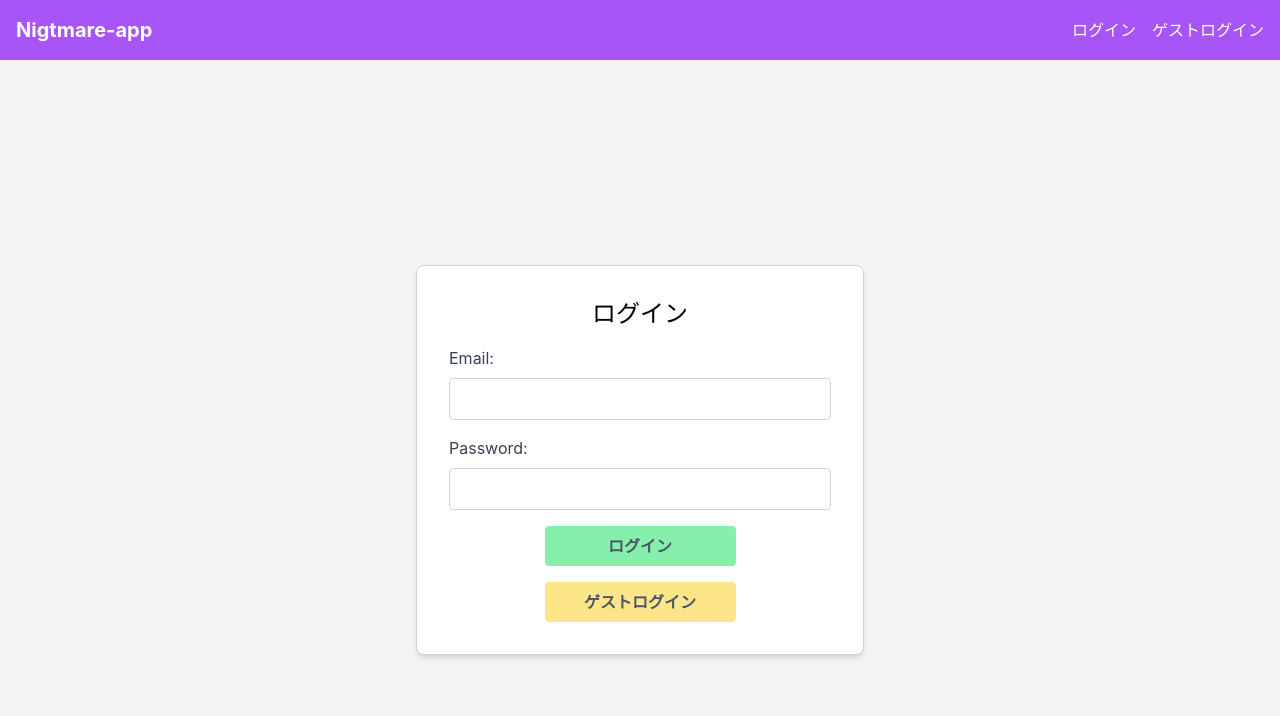
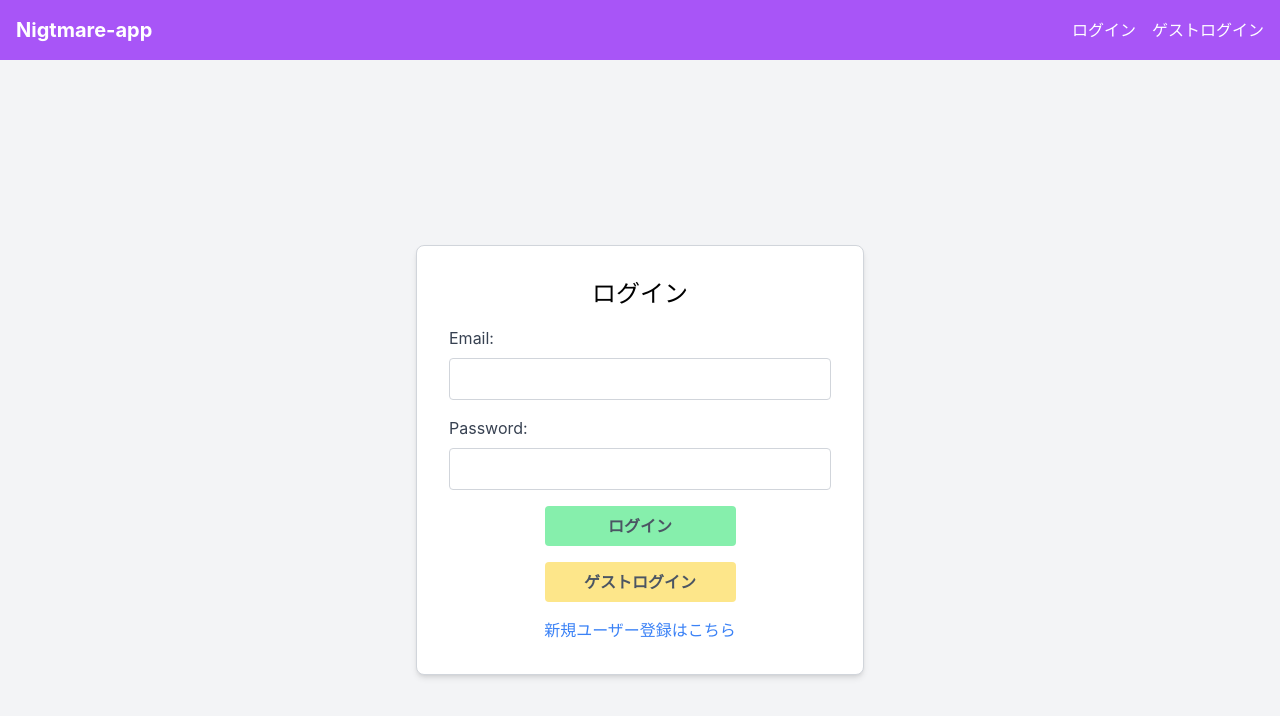
Before and after one commit to tokaisagami/nightmare-app-frontend, a React (Create React App) app: page /login in a window 1280 px wide. Shown: the top 716 px of the page. Built offline with nearby package versions, Linux system fonts and the light colour scheme.

Commit message:
update:新規登録リンク追加

```diff
--- a/src/components/Login/LoginPage.tsx
+++ b/src/components/Login/LoginPage.tsx
@@ -1,6 +1,7 @@
 import React, { useState, FormEvent } from 'react';
 import { useDispatch } from 'react-redux';
 import { login } from '../../store/slices/authSlice';
+import { Link } from 'react-router-dom';
 
 const LoginPage = () => {
   const [email, setEmail] = useState('');
@@ -84,6 +85,9 @@ const LoginPage = () => {
             </button>
           </div>
         </form>
+        <div className="mt-4 text-center">
+          <Link to="../signup" className="text-blue-500 hover:text-blue-700">新規ユーザー登録はこちら</Link>
+        </div>
       </div>
     </div>
   );
```
